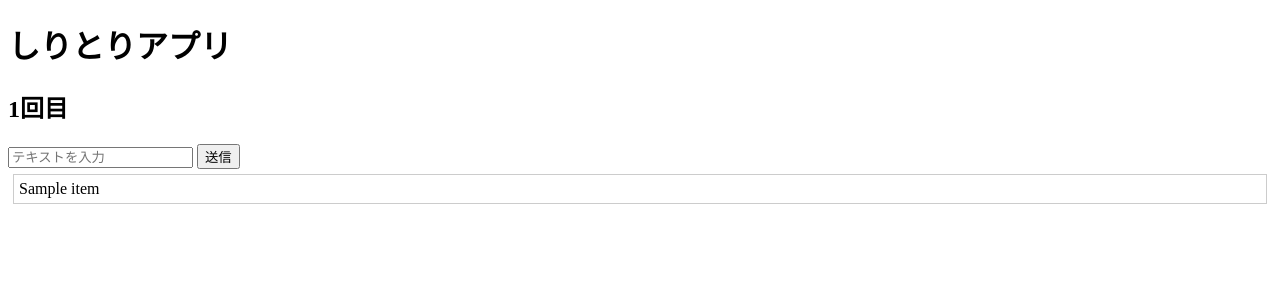
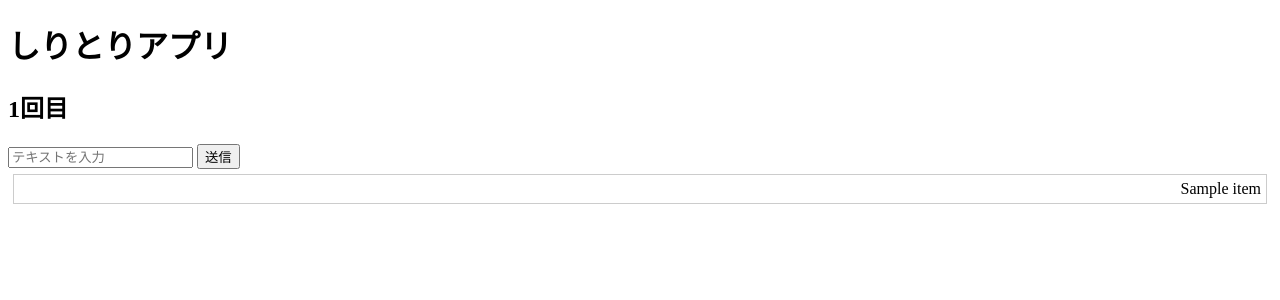
Before and after one commit to shunyanaka/shiritori, a Flask app: template templates/shiritori.html in a window 1280 px wide. Shown: the top 300 px of the page. Run offline with Flask 3, Linux system fonts and the light colour scheme; the template is opened without the code that fills it: most values are stand-ins (such as "Sample title", 1, 10 or a date in 2020).

Commit message:
チャットの配置を改善

```diff
--- a/app.py
+++ b/app.py
@@ -1,12 +1,10 @@
 import openai  # OpenAI GPT-3を使用するためのライブラリ
 
 # OpenAI GPT-3のAPIキーを設定
-openai.api_key = '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'
+openai.api_key = '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'
 
 from flask import Flask, render_template, request, redirect, url_for
 from flask_sqlalchemy import SQLAlchemy
-
-# from your_flask_app import app  # あなたのFlaskアプリのインスタンスをインポート
 
 app = Flask(__name__)
 
@@ -108,6 +106,4 @@ def save_score():
     return redirect(url_for('start'))
 
 if __name__ == '__main__':
-    #with app.app_context():
-     #   db.create_all()
     app.run(debug=True)
--- /dev/null
+++ b/static/style.css
@@ -0,0 +1,16 @@
+/* 吹き出しのスタイルを定義 */
+.balloon {
+    border: 1px solid #ccc;
+    margin: 5px;
+    padding: 5px;
+}
+
+/* 右側の配置 */
+.balloon.right {
+    text-align: right;
+}
+
+/* 左側の配置 */
+.balloon.left {
+    text-align: left;
+}
--- a/templates/result.html
+++ b/templates/result.html
@@ -4,6 +4,7 @@
     <meta charset="UTF-8">
     <meta name="viewport" content="width=device-width, initial-scale=1.0">
     <title>結果</title>
+    <link rel="stylesheet" href="{{ url_for('static', filename='style.css') }}">
 </head>
 <body>
     <h1>失敗！{{ message }}</h1>
@@ -25,7 +26,7 @@
     <h2>履歴</h2>
     <div style="overflow-y: scroll; max-height: 300px;">
         {% for item in shiritori_list %}
-            <div style="border: 1px solid #ccc; margin: 5px; padding: 5px;">
+            <div class="balloon {{ 'right' if loop.index % 2 == 1 else 'left' }}">
                 {{ item }}
             </div>
         {% endfor %}
--- a/templates/shiritori.html
+++ b/templates/shiritori.html
@@ -4,6 +4,7 @@
     <meta charset="UTF-8">
     <meta name="viewport" content="width=device-width, initial-scale=1.0">
     <title>しりとりアプリ</title>
+    <link rel="stylesheet" href="{{ url_for('static', filename='style.css') }}">
 </head>
 <body>
     <h1>しりとりアプリ</h1>
@@ -15,9 +16,9 @@
     </form>
 
     <!-- 吹き出しの表示 -->
-    <div style="overflow-y: scroll; max-height: 300px;">
+    <div>
         {% for item in shiritori_list[-2:] %}
-            <div style="border: 1px solid #ccc; margin: 5px; padding: 5px;">
+            <div class="balloon {{ 'right' if loop.index0 == 0 else 'left' }}">
                 {{ item }}
             </div>
         {% endfor %}
```
